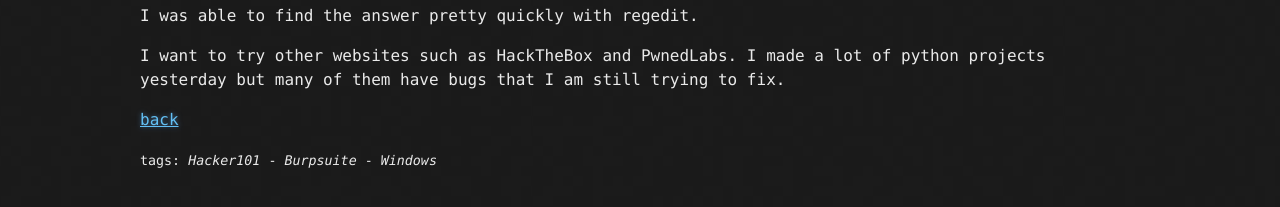
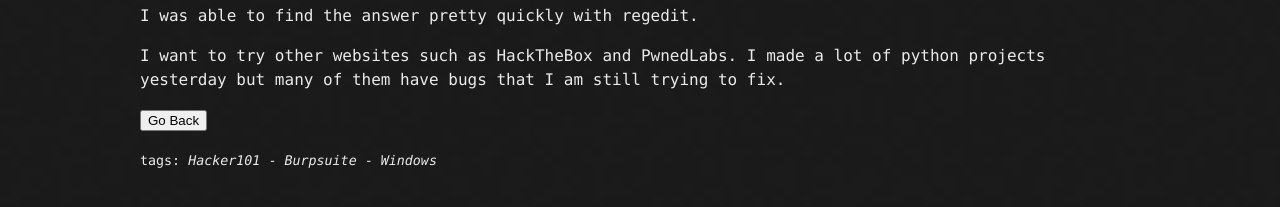
Before and after one commit to CyberCasquatch/cybercasquatch.github.io, a Jekyll site: the page built from _posts/TidBits/2024-09-03-TidBit-9.markdown, in a window 1280 px wide. Shown: the part 647-854 px from the top of the page. Built offline with Jekyll 4.4.1, drawn with Linux system fonts in a browser that asks for light colours.

```diff
--- a/_posts/TidBits/2024-09-03-TidBit-9.markdown
+++ b/_posts/TidBits/2024-09-03-TidBit-9.markdown
@@ -22,4 +22,4 @@ I was able to find the answer pretty quickly with regedit.
 I want to try other websites such as HackTheBox and PwnedLabs.
 I made a lot of python projects yesterday but many of them have bugs that I am still trying to fix.
 
-[back](./)
+<button onclick="history.back()">Go Back</button>
```
